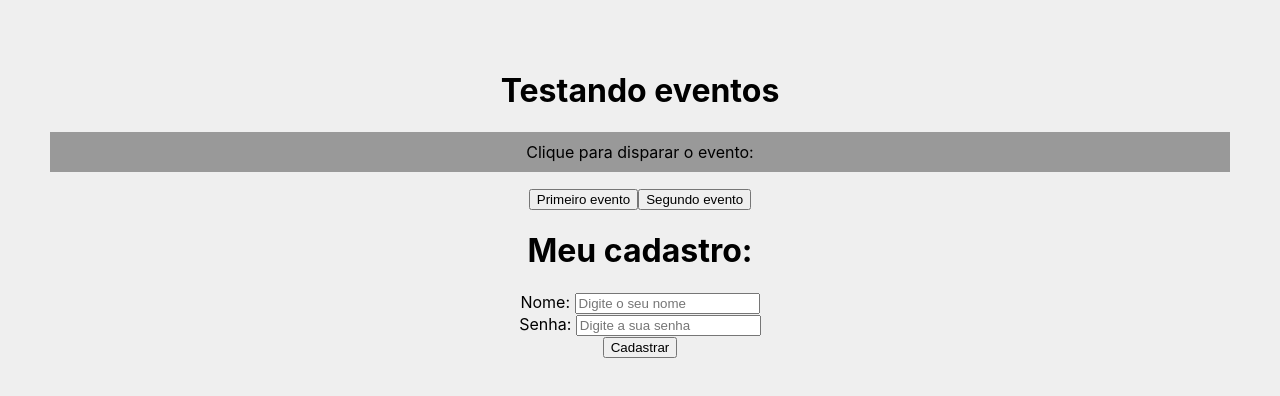
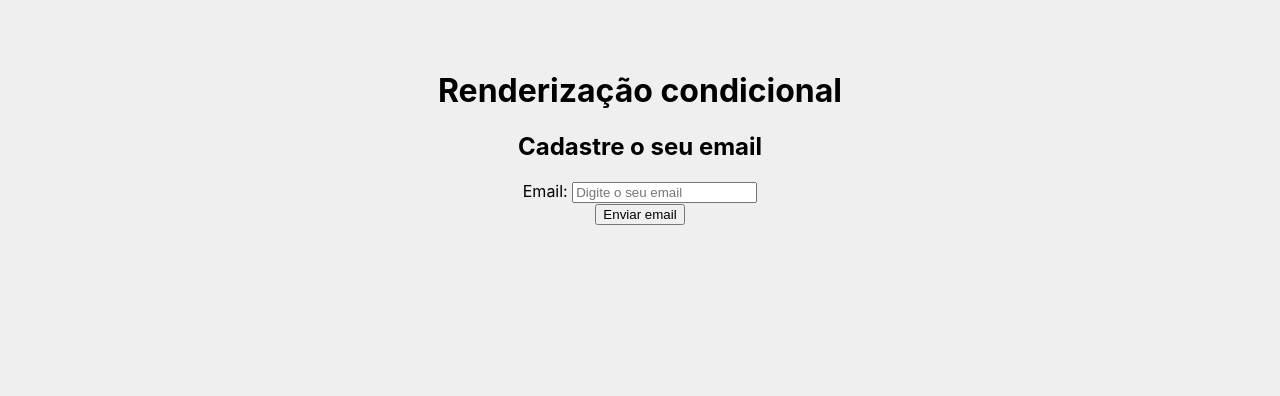
Before and after one commit to fennder/projetoNode, a React (Create React App) app: page / in a window 1280 px wide. Shown: the top 396 px of the page. Built offline with nearby package versions, Linux system fonts and the light colour scheme.

Commit message:
Configuration proprieties in Button from Event

```diff
--- a/src/App.js
+++ b/src/App.js
@@ -1,5 +1,6 @@
 //import logo from './logo.svg';
 import './App.css';
+import Condicional from './components/Condicional';
 
 // Import de componentes criados
 /*import HelloWorld from './components/HelloWorld';
@@ -8,19 +9,16 @@
 import List from './components/List';
 import Frase from './components/Frase';*/
 
-import Evento from './components/Evento'
-import Form from './components/Form'
+//import Evento from './components/Evento'
+//import Form from './components/Form'
 
 function App() {
 //const nome = 'Maria'
 
   return(
     <div className='App'>
-      <h1>Testando eventos</h1>
-      <Evento/>
-      <div>
-        <Form />
-      </div>
+      <h1>Renderização condicional</h1>
+      <Condicional />
     </div>
   );
 
--- /dev/null
+++ b/src/components/Condicional.js
@@ -0,0 +1,37 @@
+import { useState } from "react"
+
+function Condicional(){
+
+    const [email, setEmail] = useState()
+    const [userEmail, setUserEmail] = useState()
+
+    function enviarEmail(e){
+        e.preventDefault()
+        setUserEmail(email)
+    }
+
+    function limparEmail(){
+        setUserEmail('')
+    }
+
+    return(
+        <div>
+            <h2>Cadastre o seu email</h2>
+            <form>
+                <div>
+                    <label htmlFor="email">Email: </label>
+                    <input type="email" placeholder="Digite o seu email" onChange={(e) => setEmail(e.target.value)}/>
+                </div>
+                <button onClick={enviarEmail}>Enviar email</button>
+                {userEmail && (
+                    <div>
+                        <p>O email do usuário é {userEmail}</p>
+                        <button onClick={limparEmail}>Limpar Email</button>
+                    </div>
+                )}
+            </form>
+        </div>
+    )
+}
+
+export default Condicional
```
